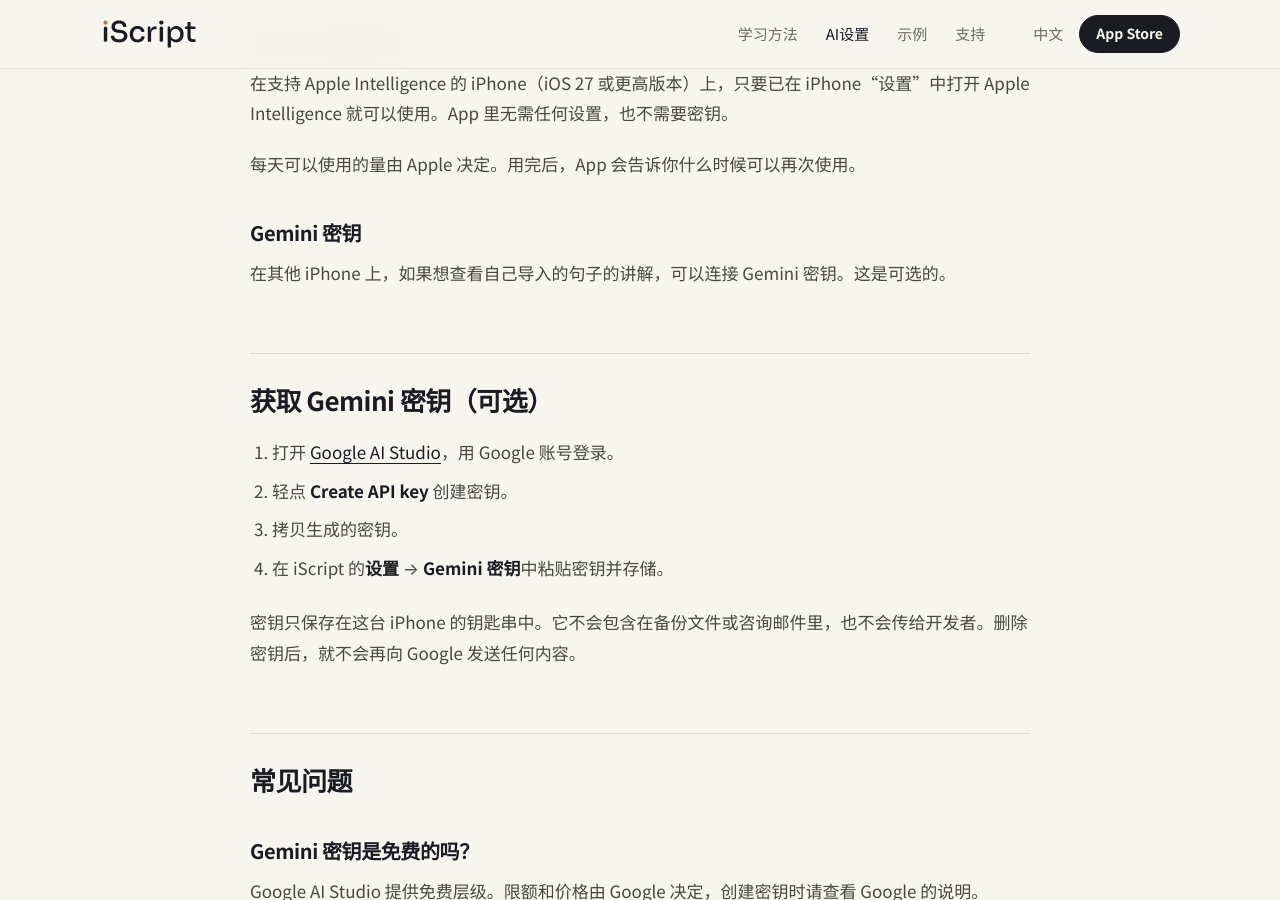
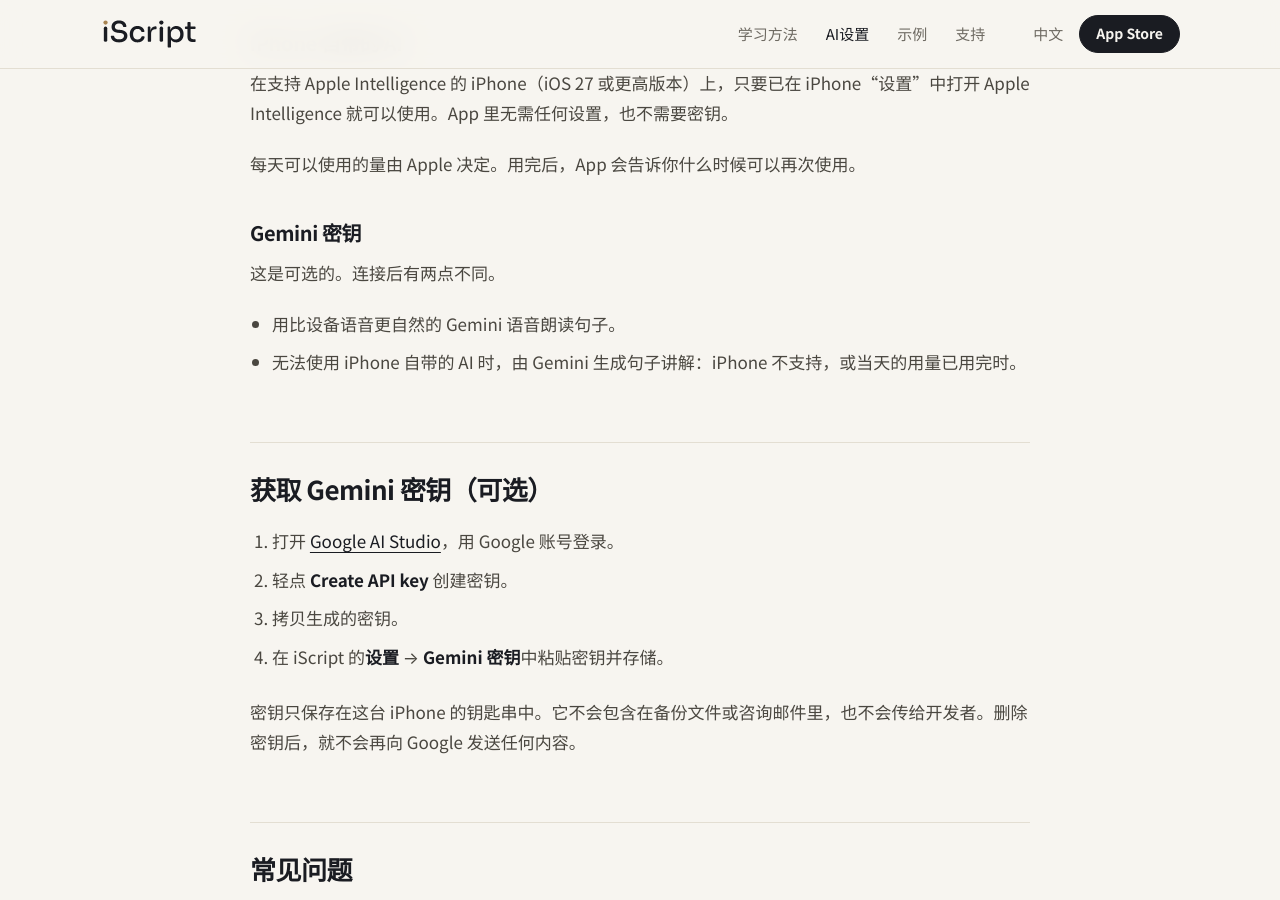
Before and after one commit to fbfenf/fbfenf.github.io, a Jekyll site: the page built from api-zh.md, in a window 1280 px wide and 900 px high, scrolled down 1266 px. Built offline with Jekyll 4.4.1, drawn with Linux system fonts in a browser that asks for light colours.

Commit message:
feat: say what a Gemini key changes on the AI setup page
Co-Authored-By: Claude Fable 5.2 <noreply@anthropic.com>

```diff
--- a/api-zh.md
+++ b/api-zh.md
@@ -35,7 +35,10 @@ page_id: api
 
 ### Gemini 密钥
 
-在其他 iPhone 上，如果想查看自己导入的句子的讲解，可以连接 Gemini 密钥。这是可选的。
+这是可选的。连接后有两点不同。
+
+- 用比设备语音更自然的 Gemini 语音朗读句子。
+- 无法使用 iPhone 自带的 AI 时，由 Gemini 生成句子讲解：iPhone 不支持，或当天的用量已用完时。
 
 ## 获取 Gemini 密钥（可选）
 
```
Also changed, not shown: api-en.md (+4 -1 lines), api-ja.md (+4 -1 lines), api-pt-br.md (+4 -1 lines), api.md (+4 -1 lines).
